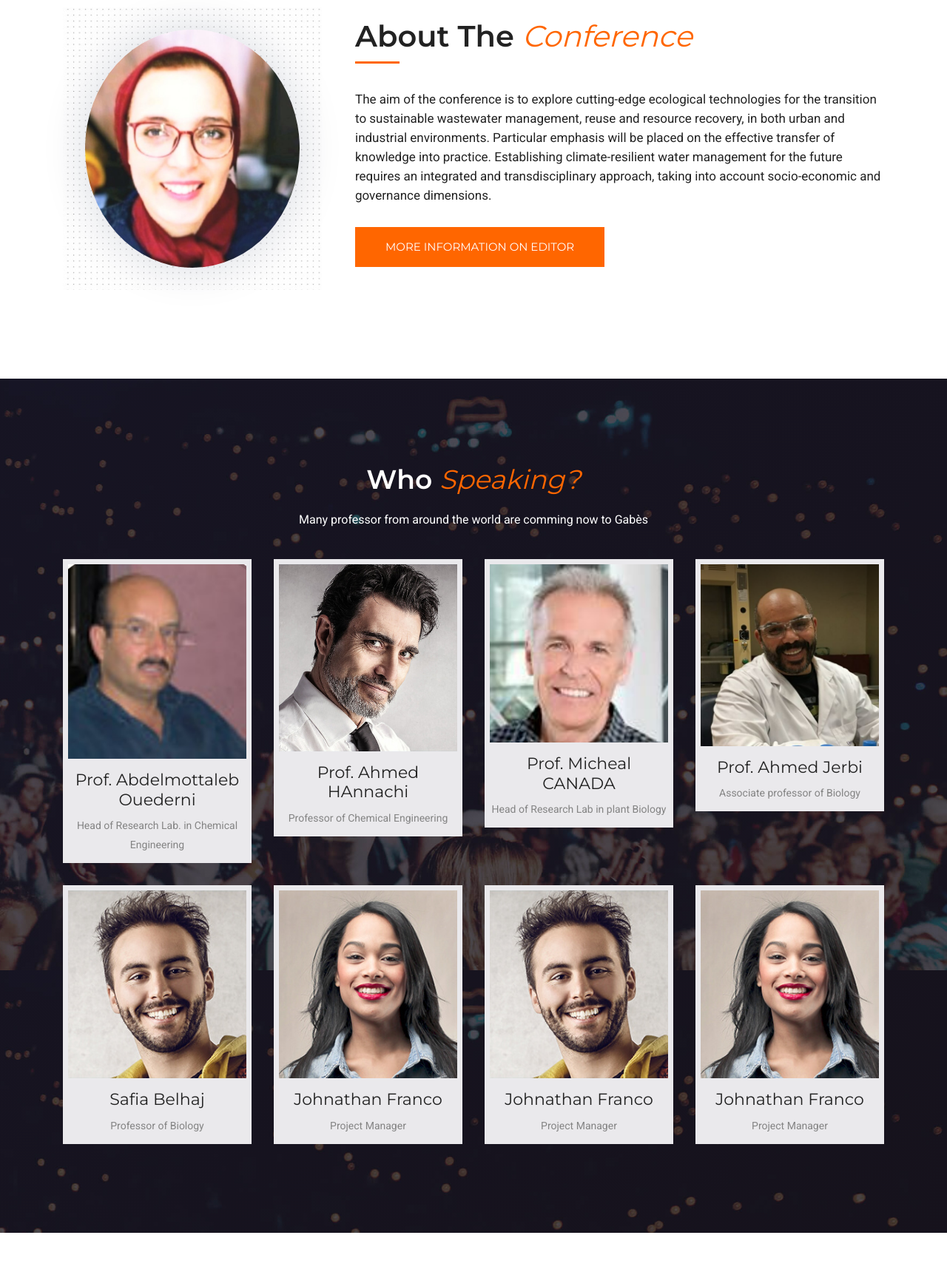
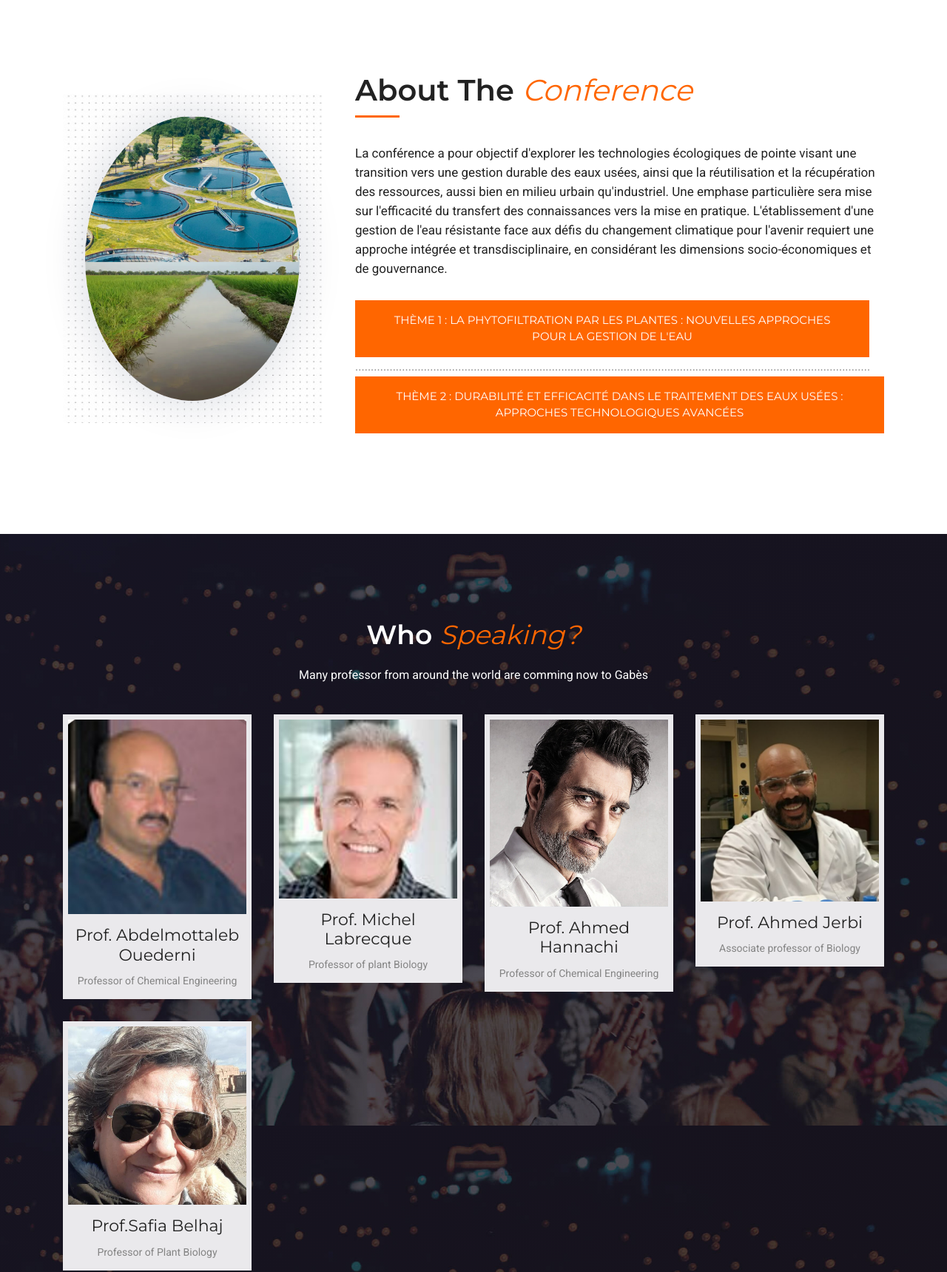
Before and after one commit to Foha2001/conf.github.io, a website: page theme/index.html in a window 1280 px wide. Shown: the part 1080-2800 px from the top of the page at 74% size. Drawn offline with Linux system fonts and the light colour scheme; some packages are replaced by stand-ins of ours.

Commit message:
change with ahlem

```diff
--- a/theme/index.html
+++ b/theme/index.html
@@ -104,9 +104,10 @@
 			<div class="col-lg-12">
 				<!-- Content Block -->
 				<div class="block">
-					<h1>Innovation of Wastewater Treatment Processes :  </h1>
-					<h2>Towards a Circular Approach</h2>
-					<h6>17-18 October 2023 GABES</h6>
+					<h1>Optimisation</h1>
+						 <h1> des procedès de Traitements des Eaux Usées</h1>
+					<h2>Vers une Approche Circulaire</h2>
+					<h6>16-17 October 2023 GABES</h6>
 					<!-- Action Button -->
 					<a href="contact.html" class="btn btn-white-md">Contact us</a>
 				</div>
@@ -126,7 +127,7 @@
 		<div class="row">
 			<div class="col-lg-4 col-md-6 align-self-center">
 				<div class="image-block bg-about">
-					<img class="img-fluid" src="images/speakers/featured-speaker.jpg" alt="">
+					<img class="img-fluid" src="images/speakers/lego.png" alt="">
 				</div>
 			</div>
 			<div class="col-lg-8 col-md-6 align-self-center">
@@ -134,16 +135,20 @@
 					<h2>About The <span class="alternate">Conference</span></h2>
 					<div class="description-one">
 						<p>
-							The aim of the conference is to explore cutting-edge ecological technologies for the transition to sustainable wastewater management, reuse and resource recovery, in both urban and industrial environments. Particular emphasis will be placed on the effective transfer of knowledge into practice. Establishing climate-resilient water management for the future requires an integrated and transdisciplinary approach, taking into account socio-economic and governance dimensions.
-						</p>
+							La conférence a pour objectif d'explorer les technologies écologiques de pointe visant une transition vers une gestion durable des eaux usées, ainsi que la réutilisation et la récupération des ressources, aussi bien en milieu urbain qu'industriel. Une emphase particulière sera mise sur l'efficacité du transfert des connaissances vers la mise en pratique. L'établissement d'une gestion de l'eau résistante face aux défis du changement climatique pour l'avenir requiert une approche intégrée et transdisciplinaire, en considérant les dimensions socio-économiques et de gouvernance.						</p>
 					</div>
 					<div class="description-two">
-						<p></p>
 					</div>
 					<ul class="list-inline">
 						<li class="list-inline-item">
-							<a href="https://ahlemzrig.netlify.app/" class="btn btn-main-md" target="_blank">More information on Editor</a>
+							<a class="btn btn-main-md" target="_blank">Thème 1 : La phytofiltration par les Plantes : Nouvelles Approches pour la Gestion de l'Eau         </a>
 						</li>
+						<p> ..................................................................................................................................................................... </p>
+						<li class="list-inline-item">
+							<a class="btn btn-main-md" target="_blank">Thème 2 : Durabilité et Efficacité dans le Traitement des Eaux Usées : Approches Technologiques Avancées</a>
+						</li>
+
+
 					</ul>
 				</div>
 			</div>
@@ -186,28 +191,7 @@
 					</div>
 					<div class="content text-center">
 						<h5><a href="ouderni-speaker.html">Prof. Abdelmottaleb Ouederni</a></h5>
-						<p>Head of Research Lab. in Chemical Engineering </p>
-					</div>
-				</div>
-			</div>
-			<div class="col-lg-3 col-md-4 col-sm-6">
-				<!-- Speaker 2 -->
-				<div class="speaker-item">
-					<div class="image">
-						<img src="images/speakers/single-speaker.jpg" alt="speaker" class="img-fluid">
-						<div class="primary-overlay"></div>
-						<div class="socials">
-							<ul class="list-inline">
-								<li class="list-inline-item"><a href="#"><i class="fa fa-facebook"></i></a></li>
-								<li class="list-inline-item"><a href="#"><i class="fa fa-twitter"></i></a></li>
-								<li class="list-inline-item"><a href="#"><i class="fa fa-linkedin"></i></a></li>
-								<li class="list-inline-item"><a href="#"><i class="fa fa-pinterest"></i></a></li>
-							</ul>
-						</div>
-					</div>
-					<div class="content text-center">
-						<h5><a href="hannachi-speaker.html">Prof. Ahmed HAnnachi</a></h5>
-						<p>Professor of Chemical Engineering</p>
+						<p>Professor of Chemical Engineering </p>
 					</div>
 				</div>
 			</div>
@@ -227,8 +211,30 @@
 						</div>
 					</div>
 					<div class="content text-center">
-						<h5><a href="michael-speaker.html">Prof. Micheal CANADA </a></h5>
-						<p>Head of Research Lab in plant Biology</p>
+						<h5><a href="michael-speaker.html">Prof. Michel Labrecque </a></h5>
+						<p>Professor of plant Biology</p>
+					</div>
+				</div>
+
+			</div>
+			<div class="col-lg-3 col-md-4 col-sm-6">
+				<!-- Speaker 2 -->
+				<div class="speaker-item">
+					<div class="image">
+						<img src="images/speakers/single-speaker.jpg" alt="speaker" class="img-fluid">
+						<div class="primary-overlay"></div>
+						<div class="socials">
+							<ul class="list-inline">
+								<li class="list-inline-item"><a href="#"><i class="fa fa-facebook"></i></a></li>
+								<li class="list-inline-item"><a href="#"><i class="fa fa-twitter"></i></a></li>
+								<li class="list-inline-item"><a href="#"><i class="fa fa-linkedin"></i></a></li>
+								<li class="list-inline-item"><a href="#"><i class="fa fa-pinterest"></i></a></li>
+							</ul>
+						</div>
+					</div>
+					<div class="content text-center">
+						<h5><a href="hannachi-speaker.html">Prof. Ahmed Hannachi</a></h5>
+						<p>Professor of Chemical Engineering</p>
 					</div>
 				</div>
 			</div>
@@ -257,7 +263,7 @@
 				<!-- Speaker 5 -->
 				<div class="speaker-item">
 					<div class="image">
-						<img src="images/speakers/speaker-five.jpg" alt="speaker" class="img-fluid">
+						<img src="images/speakers/safia.png" alt="speaker" class="img-fluid">
 						<div class="primary-overlay"></div>
 						<div class="socials">
 							<ul class="list-inline">
@@ -269,74 +275,12 @@
 						</div>
 					</div>
 					<div class="content text-center">
-						<h5><a href="single-speaker.html">Safia Belhaj</a></h5>
-						<p>Professor of Biology</p>
+						<h5><a href="single-speaker.html">Prof.Safia Belhaj</a></h5>
+						<p>Professor of Plant Biology</p>
 					</div>
 				</div>
 			</div>
-			<div class="col-lg-3 col-md-4 col-sm-6">
-				<!-- Speaker 1 -->
-				<div class="speaker-item">
-					<div class="image">
-						<img src="images/speakers/speaker-six.jpg" alt="speaker" class="img-fluid">
-						<div class="primary-overlay"></div>
-						<div class="socials">
-							<ul class="list-inline">
-								<li class="list-inline-item"><a href="#"><i class="fa fa-facebook"></i></a></li>
-								<li class="list-inline-item"><a href="#"><i class="fa fa-twitter"></i></a></li>
-								<li class="list-inline-item"><a href="#"><i class="fa fa-linkedin"></i></a></li>
-								<li class="list-inline-item"><a href="#"><i class="fa fa-pinterest"></i></a></li>
-							</ul>
-						</div>
-					</div>
-					<div class="content text-center">
-						<h5><a href="single-speaker.html">Johnathan Franco</a></h5>
-						<p>Project Manager</p>
-					</div>
-				</div>
-			</div>
-			<div class="col-lg-3 col-md-4 col-sm-6">
-				<!-- Speaker 7 -->
-				<div class="speaker-item">
-					<div class="image">
-						<img src="images/speakers/speaker-five.jpg" alt="speaker" class="img-fluid">
-						<div class="primary-overlay"></div>
-						<div class="socials">
-							<ul class="list-inline">
-								<li class="list-inline-item"><a href="#"><i class="fa fa-facebook"></i></a></li>
-								<li class="list-inline-item"><a href="#"><i class="fa fa-twitter"></i></a></li>
-								<li class="list-inline-item"><a href="#"><i class="fa fa-linkedin"></i></a></li>
-								<li class="list-inline-item"><a href="#"><i class="fa fa-pinterest"></i></a></li>
-							</ul>
-						</div>
-					</div>
-					<div class="content text-center">
-						<h5><a href="single-speaker.html">Johnathan Franco</a></h5>
-						<p>Project Manager</p>
-					</div>
-				</div>
-			</div>
-			<div class="col-lg-3 col-md-4 col-sm-6">
-				<!-- Speaker 8 -->
-				<div class="speaker-item">
-					<div class="image">
-						<img src="images/speakers/speaker-six.jpg" alt="speaker" class="img-fluid">
-						<div class="primary-overlay"></div>
-						<div class="socials">
-							<ul class="list-inline">
-								<li class="list-inline-item"><a href="#"><i class="fa fa-facebook"></i></a></li>
-								<li class="list-inline-item"><a href="#"><i class="fa fa-twitter"></i></a></li>
-								<li class="list-inline-item"><a href="#"><i class="fa fa-linkedin"></i></a></li>
-								<li class="list-inline-item"><a href="#"><i class="fa fa-pinterest"></i></a></li>
-							</ul>
-						</div>
-					</div>
-					<div class="content text-center">
-						<h5><a href="single-speaker.html">Johnathan Franco</a></h5>
-						<p>Project Manager</p>
-					</div>
-				</div>
-			</div>
+
 		</div>
 	</div>
 </section>
@@ -364,21 +308,16 @@
 					  <li class="nav-item">
 					    <a class="nav-link active" href="#nov20" data-toggle="pill">
 					    	Day-01
-					    	<span>03 November 2023</span>
+					    	<span>16 Octobre 2023</span>
 					    </a>
 					  </li>
 					  <li class="nav-item">
 					    <a class="nav-link" href="#nov21" data-toggle="pill">
 							Day-02
-					    	<span>04 November 2023</span>
+					    	<span>17 Octobre 2023</span>
 					    </a>
 					  </li>
-					  <li class="nav-item">
-					    <a class="nav-link" href="#nov22" data-toggle="pill">
-							Day-03
-					    	<span>22 November 2017</span>
-					    </a>
-					  </li>
+
 					</ul>
 				</div>
 				<div class="schedule-contents bg-schedule">
@@ -398,17 +337,17 @@
 					  				<!-- time -->
 							  		<div class="time">
 							  			<i class="fa fa-clock-o"></i>
-							  			<span class="time">9.00 AM</span>
+							  			<span class="time">8.30 AM</span>
 							  		</div>
 							  		<!-- Speaker -->
 							  		<div class="speaker">
-							  			<img src="images/speakers/speaker-thumb-one.jpg" alt="speaker-thumb-one">
-										<span class="name">Foued </span>
+							  			<img src="images/speakers/ouderni2.jpg" alt="speaker-thumb-one">
+										<span class="name">Abdelmottaleb Ouderni </span>
 							  		</div>
 							  		<!-- Subject -->
-							  		<div class="subject">Introduction to Wp</div>
+							  		<div class="subject">Ouverture de seminaire</div>
 							  		<!-- Venue -->
-							  		<div class="venue">Auditorium A</div>
+							  		<div class="venue">Rectorat Salle Conf</div>
 					  			</div>
 					  		</li>
 					  		<!-- Schedule Details -->
@@ -417,15 +356,15 @@
 						  			<!-- time -->
 							  		<div class="time">
 							  			<i class="fa fa-clock-o"></i>
-							  			<span class="time">10.00 AM</span>
+							  			<span class="time">8.45 AM</span>
 							  		</div>
 							  		<!-- Speaker -->
 							  		<div class="speaker">
-							  			<img src="images/speakers/speaker-thumb-two.jpg" alt="speaker-thumb-two">
-										<span class="name">Zerad Pawel</span>
+							  			<img src="images/speakers/michel2.png" alt="speaker-thumb-two">
+										<span class="name">Michel Labrecque</span>
 							  		</div>
 							  		<!-- Subject -->
-							  		<div class="subject">Principle of Wp</div>
+							  		<div class="subject"> of Wp</div>
 							  		<!-- Venue -->
 							  		<div class="venue">Auditorium B</div>
 					  			</div>
@@ -782,14 +721,14 @@
 							<!-- Service item -->
 							<div class="service-item">
 								<i class="fa fa-microphone"></i>
-								<h5>10 Speakers</h5>
+								<h5>5 Speakers</h5>
 							</div>
 						</div>
 						<div class="col-6">
 							<!-- Service item -->
 							<div class="service-item">
 								<i class="fa fa-flag"></i>
-								<h5>500 + Seats</h5>
+								<h5>200 + Seats</h5>
 							</div>
 						</div>
 						<div class="col-6">
@@ -803,7 +742,7 @@
 							<!-- Service item -->
 							<div class="service-item">
 								<i class="fa fa-calendar"></i>
-								<h5>3 days event</h5>
+								<h5>2 days event</h5>
 							</div>
 						</div>
 					</div>
```
Also changed, not shown: theme/images/speakers/lego.png (added), theme/images/speakers/michel2.png (added), theme/images/speakers/ouderni2.jpg (added), theme/images/speakers/safia.png (added).
